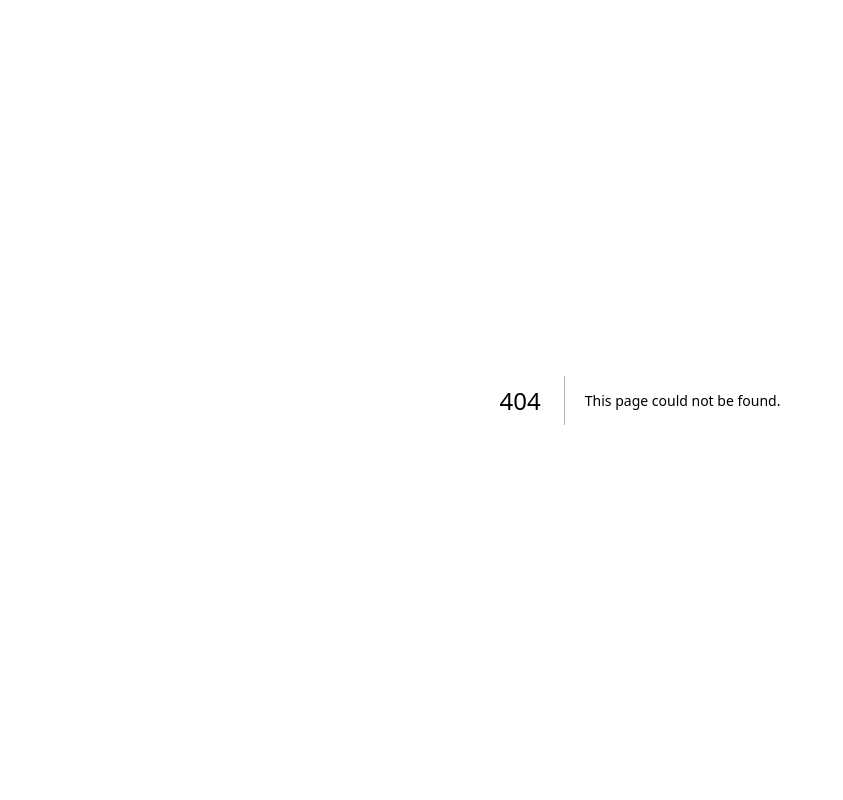
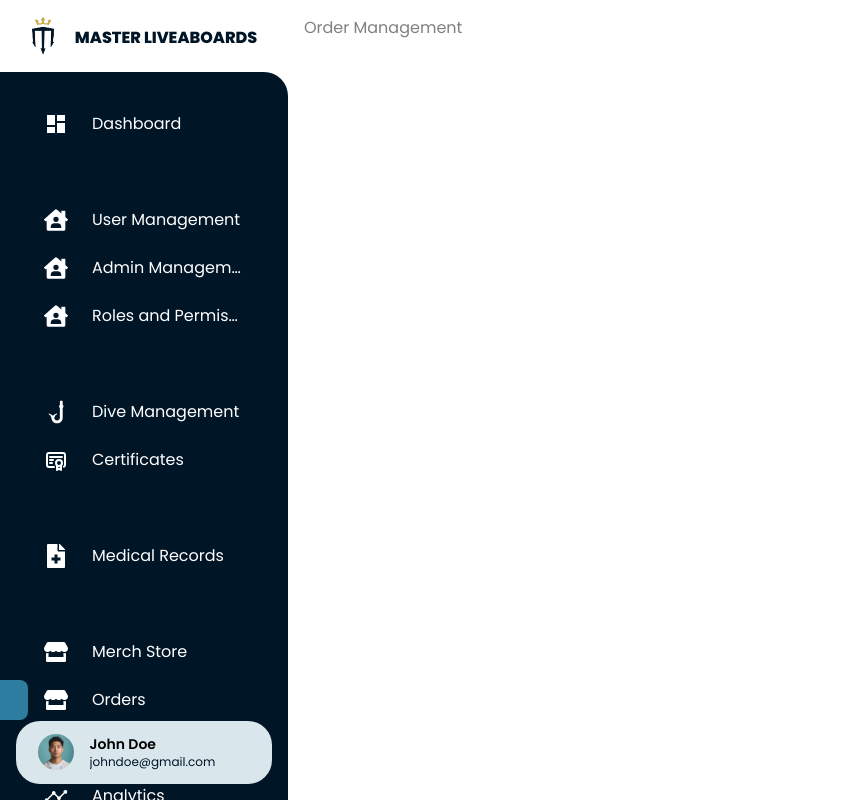
Before and after one commit to roserossssss/dive-site, a Next.js app in the folder diver-application/: page /Admin-Dashboard/OrdersManagement in a window 1280 px wide. Before the commit this address had no page. Shown: the whole page, without its empty margins (0-843 px from the left). Built offline with nearby package versions, Linux system fonts and the light colour scheme.

Commit message:
main interegation fix
- added accurate sitemaps provided in the figma made by the team
- Updated the sidebar for the admin panel which copied and pasted from the user side (Not accurate icons from their respective items yet)

```diff
--- /dev/null
+++ b/diver-application/app/Admin-Dashboard/OrdersManagement/page.tsx
@@ -0,0 +1,8 @@
+export default function OrderManagement() {
+
+
+return (
+    <h1>Order Management</h1>
+)
+
+}
--- /dev/null
+++ b/diver-application/app/Admin-Dashboard/SettingsPage/page.tsx
@@ -0,0 +1,8 @@
+export default function SettingsPage() {
+
+
+return (
+    <h1>Settings Page</h1>
+)
+
+}
--- /dev/null
+++ b/diver-application/app/Admin-Dashboard/StoreManagement/page.tsx
@@ -0,0 +1,8 @@
+export default function StoreManagement() {
+
+
+return (
+    <h1>StoreManagement</h1>
+)
+
+}
--- a/diver-application/app/Admin-Dashboard/UsersManagement/page.tsx
+++ b/diver-application/app/Admin-Dashboard/UsersManagement/page.tsx
@@ -8,7 +8,7 @@ export default function UsersManagement()
   const [users] = useState([
     {
       id: 1,
-      profile: "#",
+      profile: "/",
       name: "Diver 1",
       birthday: "1990-05-15",
       email: "john@example.com",
@@ -18,7 +18,7 @@ export default function UsersManagement()
     },
     {
       id: 2,
-      profile: "#",
+      profile: "/",
       name: "Diver 2",
       birthday: "1985-09-22",
       email: "jane@example.com",
@@ -28,7 +28,7 @@ export default function UsersManagement()
     },
     {
       id: 3,
-      profile: "#",
+      profile: "/",
       name: "Diver 3",
       birthday: "1992-07-10",
       email: "diver3@example.com",
--- a/diver-application/app/ui/admin-dashboard/sidebar/sidebar.tsx
+++ b/diver-application/app/ui/admin-dashboard/sidebar/sidebar.tsx
@@ -2,13 +2,12 @@
 "use client"
 
 import { useState } from "react";
-import { MdDashboard, MdSearch } from "react-icons/md";
+import { MdDashboard } from "react-icons/md";
 import { CiLogout, CiSettings } from "react-icons/ci";
 import { FaStore, FaHouseUser, FaFileMedical } from "react-icons/fa";
 import { GiSnorkel } from "react-icons/gi";
 import { TbCertificate } from "react-icons/tb";
 import { IoAnalytics, IoClose, IoMenu } from "react-icons/io5";
-import { GrGallery } from "react-icons/gr";
 import Link from "next/link";
 import Image from 'next/image';
 
@@ -26,30 +25,40 @@ const Itemmenu = [
       title: "Management",
       list: [
           { title: "User Management", path: "/Admin-Dashboard/UsersManagement", icon: <FaHouseUser/> },
+          { title: "Admin Management", path: "/Admin-Dashboard/GalleryManagement", icon: <FaHouseUser/> },
+          { title: "Roles and Permission", path: "/", icon: <FaHouseUser/>},
+
+      ],
+  },
+  {
+    title: "Dive Section", list: [
       { title: "Dive Management", path: "/Admin-Dashboard/DiveManagement", icon: <GiSnorkel /> },
-          { title: "Gallery", path: "/Admin-Dashboard/GalleryManagement", icon: <GrGallery/> },
       { title: "Certificates", path: "/Admin-Dashboard/CertificateManagement", icon: <TbCertificate /> },
+    ],
+  },
+    {
+      title: "Health and Safety", list: [
         { title: "Medical Records", path: "/Admin-Dashboard/MedicalManagement", icon: <FaFileMedical /> },
       ],
     },
   {
       title: "Store",
       list: [
-          { title: "Merch Store", path: "/Admin-Dashboard/Store", icon: <FaStore /> },
-          { title: "Orders", path: "/Admin-Dashboard/Orders", icon: <FaStore /> },
+          { title: "Merch Store", path: "/Admin-Dashboard/StoreManagement", icon: <FaStore /> },
+          { title: "Orders", path: "/Admin-Dashboard/OrdersManagement", icon: <FaStore /> },
       ],
   },
   {
       title: "Analytics",
       list: [
-          { title: "Analytics ", path: "/Admin-Dashboard/AnalyticsPage", icon: <IoAnalytics/> }
+          { title: "Analytics ", path: "/Admin-Dashboard/AnalyticPage", icon: <IoAnalytics/> }
       ],
   },
   {
       title: "Settings",
       list: [
-          { title: "General Settings", path: "/Admin-Dashboard/SettingsPage", icon: <CiSettings /> },
-          { title: "Logout", path: "/login", icon: <CiLogout />},
+          { title: "System Settings Settings", path: "/Admin-Dashboard/SettingsPage", icon: <CiSettings /> },
+          { title: "Log out", path: "/", icon: <CiLogout />},
       ],
   },
 ];
@@ -62,6 +71,7 @@ export default function Sidebar() {
             {/* Sidebar Toggle Button for Mobile */}
             <button
               onClick={() => setIsOpen(!isOpen)}
+              aria-label={isOpen ? "Close sidebar" : "Open sidebar"}
               className="md:hidden fixed top-4 right-4 z-50 bg-white text-black p-2 rounded-full shadow-md"
             >
               {isOpen ? <IoClose size={24} /> : <IoMenu size={24} />}
@@ -69,30 +79,30 @@ export default function Sidebar() {
 
             {/* Sidebar Header (Separate but Follows Sidebar State) */}
             <div
-          className={`fixed top-0 left-0 w-64 md:w-72 bg-white p-4 flex items-center justify-center z-40 transition-transform duration-300
+              className={`fixed top-0 left-0 w-64 md:w-72 bg-white p-4 flex items-center justify-center z-40 transition-transform duration-300 ease-in-out
               ${isOpen ? "translate-x-0" : "-translate-x-full md:translate-x-0"}`}
             >
-          <img className="h-10 w-10" src="/images/dive_light_logo.svg" alt="Logo" />
-          <span className="ml-2 text-[#001526] font-bold">MASTER LIVEBOARDS</span>
+              <Image className="h-12 w-12 mr-2 -mt-1" width={12} height={12} src="/images/dive_light_logo.svg" alt="Logo" />
+              <span className="mr-3 text-[#001526] text-sm md:text-base font-bold whitespace-nowrap">MASTER LIVEABOARDS</span>
             </div>
 
             {/* Sidebar */}
             <div
-          className={`fixed top-14 left-0 h-[calc(100%-56px)] w-64 md:w-72 flex flex-col text-black z-50
-          transition-transform duration-300 bg-[#001526] rounded-tr-3xl overflow-y-auto
+              className={`fixed top-[4.5rem] left-0 h-[calc(100%-72px)] w-64 md:w-72 flex flex-col text-black z-50
+              transition-transform duration-300 ease-in-out bg-[#001526] rounded-tr-3xl overflow-y-auto
               ${isOpen ? "translate-x-0" : "-translate-x-full md:translate-x-0"}`}
             >
               {/* Sidebar Menu */}
-          <div className="mt-8 p-4">
+              <div className="flex-1 overflow-y-auto p-4 pb-24">
                 <ul>
                   {Itemmenu.map((category) => (
                     <li key={category.title} className="mb-3 relative -left-5">
-                  <ul className="mb-8 mt-1 space-y-1">
+                      <ul className="mb-14 mt-4 space-y-2">
                         {category.list.map((item) => (
                           <li key={item.title} className="relative text-center">
                             <Link
                               href={item.path}
-                          className="flex gap-2 p-2 pl-12 text-white relative"
+                              className="flex gap-2 p-2 pl-12 text-white text-l relative"
                               onClick={() => setIsOpen(false)}
                             >
                               {/* Active Page Indicator */}
@@ -101,8 +111,8 @@ export default function Sidebar() {
                                 ${pathname === item.path ? "bg-[#2C7DA0] block" : "hidden group-hover:block"}`}
                               ></span>
 
-                          <span className="text-xl mr-4">{item.icon}</span>
-                          <span className="text-sm">{item.title}</span>
+                              <span className="text-2xl mr-4">{item.icon}</span>
+                              <span className="truncate">{item.title}</span>
                             </Link>
                           </li>
                         ))}
@@ -113,16 +123,15 @@ export default function Sidebar() {
               </div>
 
               {/* User Profile Section */}
-          <div className="m-4  flex items-center gap-2 p-2 rounded-lg bg-gray-100 ">
-            <img src="/globe.svg" width="32" height="32" className="rounded-full" alt="User Avatar" />
-            <div className="flex-1">
-              <span className="block font-semibold text-black text-sm truncate">John Doe</span>
-              <span className="text-gray-500 text-xs truncate">johndoe@gmail.com</span>
+              <Link href="">
+    <div className="absolute bottom-4 left-4 right-4 flex items-center gap-4 p-[0.85rem] rounded-3xl bg-[#D9E7EC] cursor-pointer">
+      <Image src="/images/sample_profile_pic.jpg" width="36" height="36" className="rounded-full ml-2" alt="User Avatar" />
+      <div className="flex-1 flex flex-col">
+        <span className="font-semibold text-black text-sm truncate">John Doe</span>
+        <span className="text-[#001526] text-xs truncate">johndoe@gmail.com</span>
       </div>
-            <Link href="/dashboard/ProfilePage/ProfileSettings">
-              <span className="text-lg text-black cursor-pointer">...</span>
+    </div>
   </Link>
-          </div>
             </div>
           </>
     );
```
Also changed, not shown: diver-application/app/Admin-Dashboard/AnalyticsPage/page.tsx (renamed from diver-application/app/dashboard/AnalyticsPage/page.tsx), diver-application/public/sw.js. Lines whose indentation alone changed are shown as unchanged.
